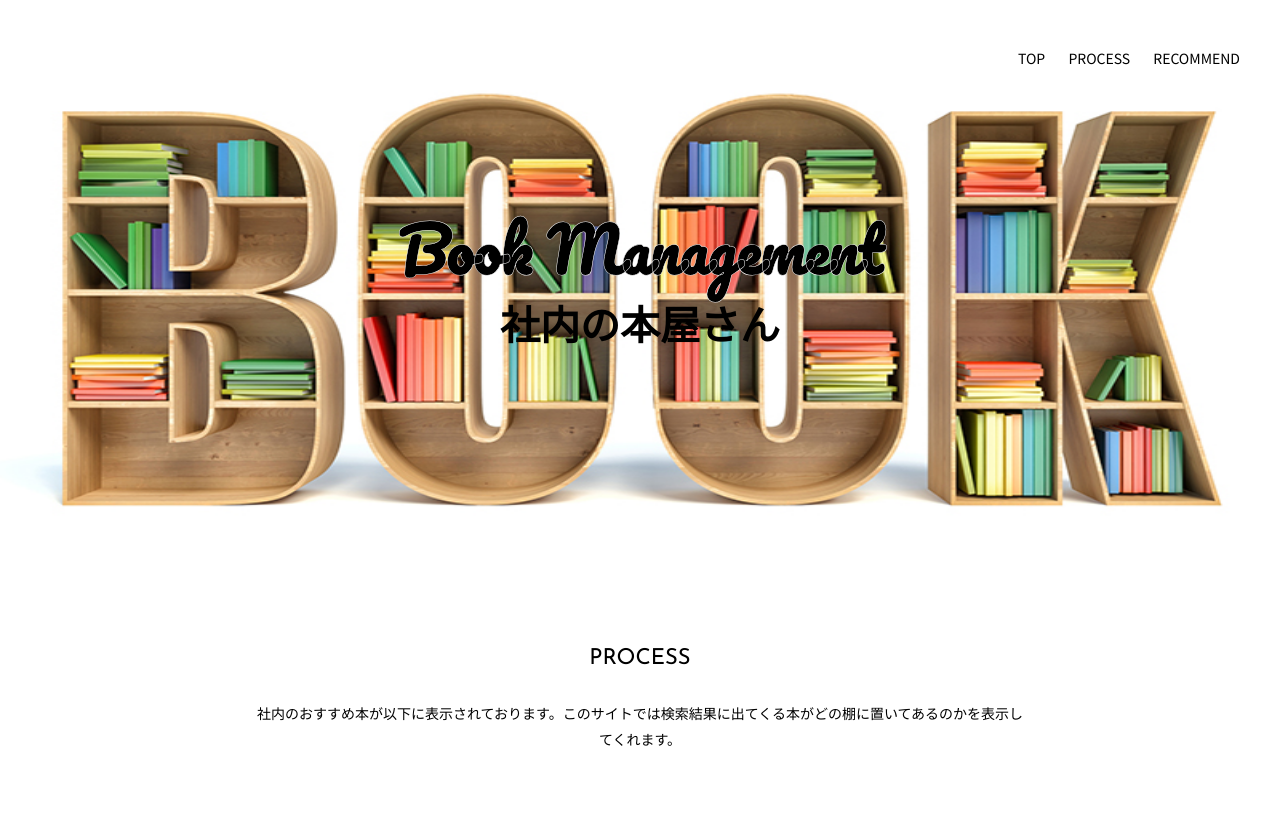
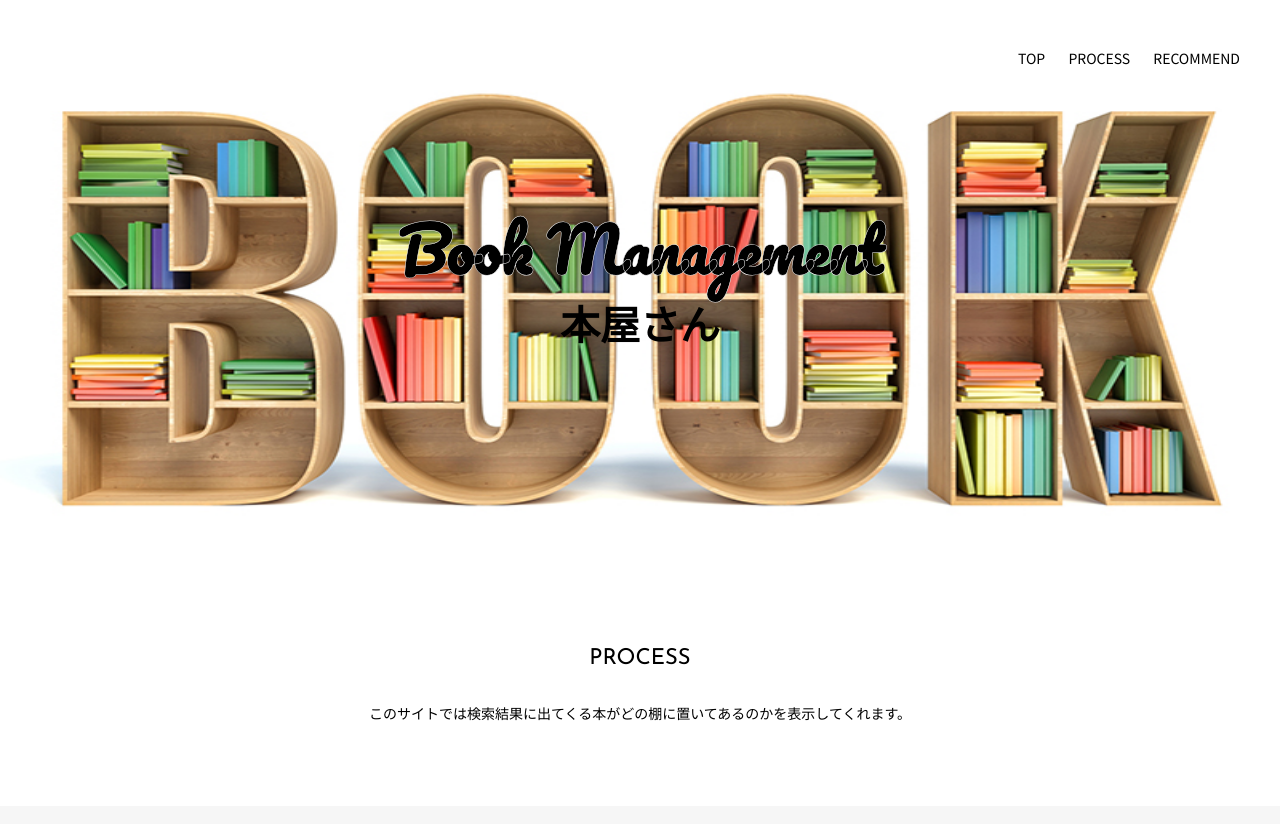
Before and after one commit to tatara466/book_management, a plain HTML site: page index.html in a window 1280 px wide. Shown: the top 824 px of the page. Drawn offline with nearby package versions, Linux system fonts and the light colour scheme.

Commit message:
Update index.html

```diff
--- a/index.html
+++ b/index.html
@@ -28,7 +28,7 @@
 	<img src="images/mainImg.jpg" alt="">
 	<div id="slogan">
 		<h1>Book Management</h1>
-		<h2>社内の本屋さん</h2>
+		<h2>本屋さん</h2>
 	</div>
 </header>
 
@@ -38,7 +38,7 @@
 		<h2>PROCESS</h2>
 	</header>
 	<div class="PROCESS">
-		<p class="msg">社内のおすすめ本が以下に表示されております。このサイトでは検索結果に出てくる本がどの棚に置いてあるのかを表示してくれます。</p>
+		<p class="msg">このサイトでは検索結果に出てくる本がどの棚に置いてあるのかを表示してくれます。</p>
 	</div>
 </section>
 <!-- // PROCESS -->
```
